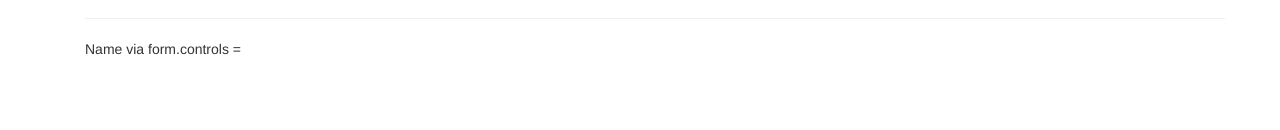
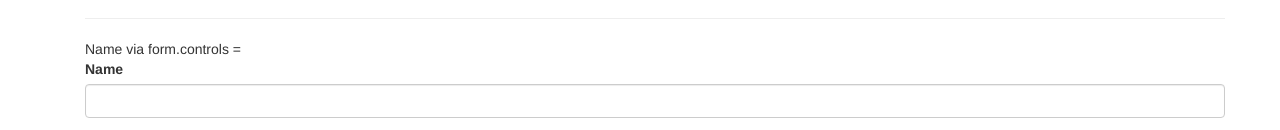
Before and after one commit to Awdhoot/Angular-4-using-angular-cli, an Angular app: page / in a window 1280 px wide. Shown: the part 919-1049 px from the top of the page. Before the commit the page ends 978 px from the top, so only its background shows below. Built offline with nearby package versions, Linux system fonts and the light colour scheme.

Commit message:
reactive forms

```diff
--- a/src/app/app.module.ts
+++ b/src/app/app.module.ts
@@ -3,7 +3,7 @@ import { NgModule } from '@angular/core';
 
 import { AppComponent } from './app.component';
 import { MyNewComponentComponent } from './my-new-component/my-new-component.component';
-import {FormsModule} from '@angular/forms';
+import {FormsModule, ReactiveFormsModule} from '@angular/forms';
 import { MyFilterPipePipe } from './my-filter-pipe.pipe';
 import { FormComponent } from './form/form.component';
 import { ValidatorDirective } from './validator.directive';
@@ -17,7 +17,7 @@ import { ValidatorDirective } from './validator.directive';
     ValidatorDirective
   ],
   imports: [
-    BrowserModule, FormsModule
+    BrowserModule, FormsModule, ReactiveFormsModule
   ],
   providers: [],
   bootstrap: [AppComponent]
--- a/src/app/form/form.component.html
+++ b/src/app/form/form.component.html
@@ -49,4 +49,19 @@
       </div>
     </form>
   </div>
+
+  <form [formGroup]="form" novalidate>
+    <div class="reactive-forms">
+      <div class="form-group">
+        <label for="fullName">Name</label>
+        <input type="text" class=" no-style form-control" id="fullName"
+               formControlName="firstName">
+        <div [hidden]="firstName.valid || firstName.pristine"
+             class="alert alert-danger">
+          firstName is too long
+        </div>
+      </div>
+    </div>
+  </form>
+
 </div>
--- a/src/app/form/form.component.ts
+++ b/src/app/form/form.component.ts
@@ -1,5 +1,5 @@
-import {Component, OnInit} from '@angular/core';
-import {NgForm} from '@angular/forms';
+import {Component, OnInit, ViewChild} from '@angular/core';
+import {FormBuilder, FormControl, FormGroup, NgForm, Validators} from '@angular/forms';
 
 @Component({
   selector: 'app-form',
@@ -7,12 +7,23 @@ import {NgForm} from '@angular/forms';
   styleUrls: ['./form.component.scss']
 })
 export class FormComponent implements OnInit {
+  firstName: FormControl;
+  address: FormControl;
+  form: FormGroup;
+
+
   emailPattern = new RegExp('[a-zA-Z0-9]+@[a-z]+\.(com|in)');
   model: any;
   submitted: boolean;
   branches: Array<string> = [];
 
-  constructor() {
+  constructor(private  formBuilder: FormBuilder) {
+    this.firstName = new FormControl('', Validators.maxLength(5));
+    this.address = new FormControl('', Validators.minLength(5));
+    this.form = this.formBuilder.group({
+      'firstName': this.firstName,
+      'address': this.address
+    });
   }
 
   ngOnInit() {
```
